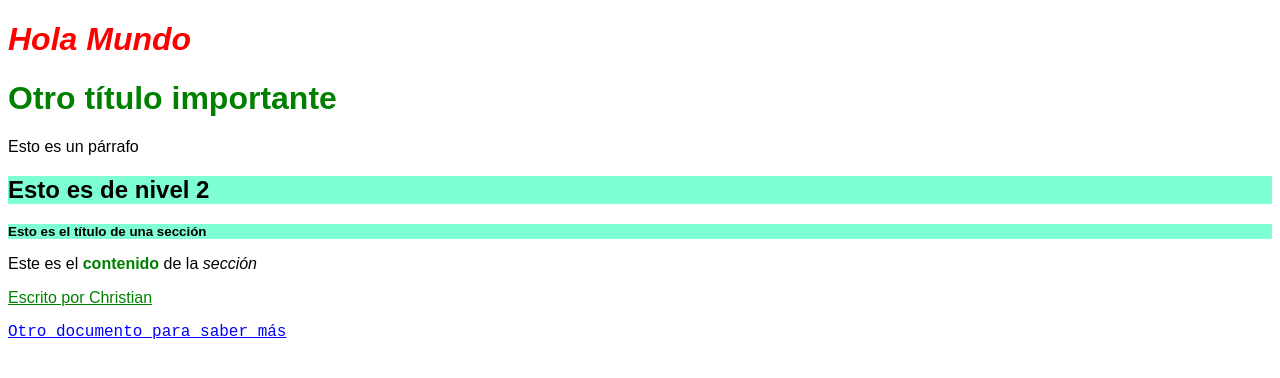
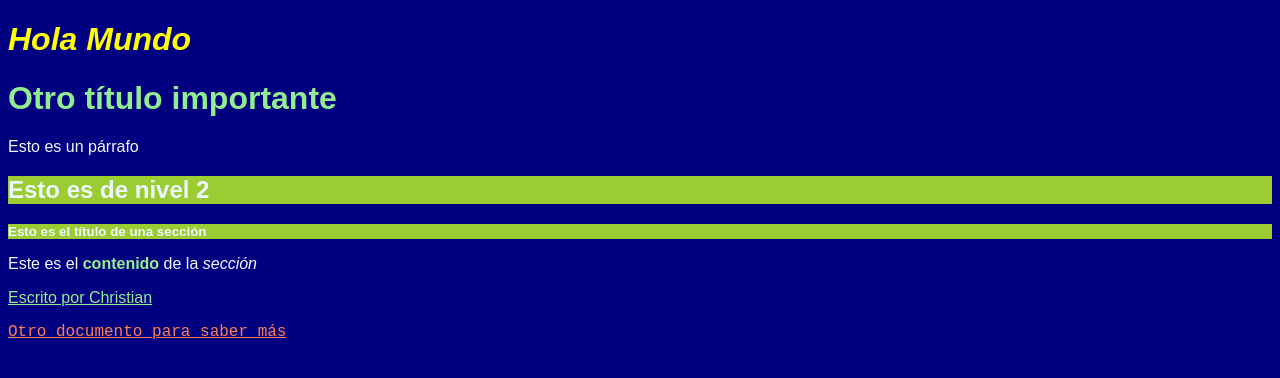
Before and after one commit to vs-web-dev-1/christian, a plain HTML site: page www/index.html in a window 1280 px wide. Drawn offline with Linux system fonts and the light colour scheme.

Commit message:
Amarillo

```diff
--- a/www/index.html
+++ b/www/index.html
@@ -7,7 +7,7 @@
         <meta name="viewport" content="width=device-width">
         <meta name="description" content="Resumen de lo que trata el documento">
         <meta name="keywords" content="Tutorial, HTML, Vector, Softtek, Christian">
-        <link rel="stylesheet" href="./styles/index.css">
+        <link rel="stylesheet" href="./styles/amarillo.css">
     </head>
 
     <body>
--- /dev/null
+++ b/www/styles/amarillo.css
@@ -0,0 +1,23 @@
+h1 {
+    color: yellow;
+}
+h2 {
+    background-color: yellowgreen;
+}
+a {
+    color: coral;
+}
+.verde {
+    color: lightgreen;
+}
+#main-title {
+    font-style: italic;
+}
+body {
+    font-family: Arial, Helvetica, sans-serif;
+    background-color: navy;
+    color: aliceblue;
+}
+div > h2 {
+    font-size: smaller;
+}
```
